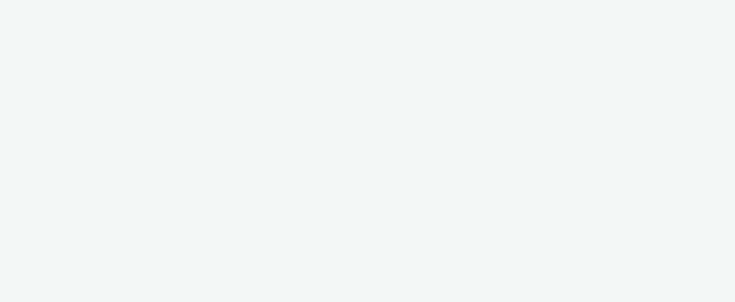
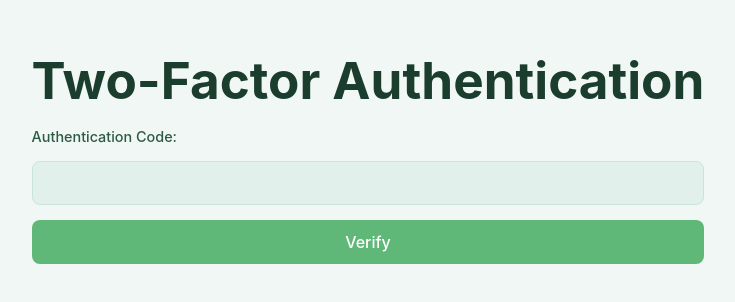
Before and after one commit to kvietelaitis/froggywallet, a React app in the folder frontend/: page /auth in a window 1280 px wide. Before the commit this address had no page. Shown: the part 234-536 px from the top of the page, without its empty margins (272-1007 px from the left). Built offline with nearby package versions, Linux system fonts and the light colour scheme; the HTML template or start-up script is replaced by a standard one.

Commit message:
Added 2FA code page

```diff
--- a/frontend/src/App.tsx
+++ b/frontend/src/App.tsx
@@ -3,6 +3,7 @@ import { BrowserRouter, Route, Routes } from 'react-router-dom'
 import LoginPage from './pages/LoginPage'
 import RegisterPage from './pages/RegisterPage'
 import HomePage from './pages/HomePage'
+import AuthPage from './pages/AuthPage'
 
 function App() {
   return (
@@ -11,6 +12,7 @@ function App() {
         <Route path="/" element={<LoginPage />} />
         <Route path="/register" element={<RegisterPage />} />
         <Route path="/home" element={<HomePage />} />
+        <Route path="/auth" element={<AuthPage />} />
       </Routes>
     </BrowserRouter>
   )
--- /dev/null
+++ b/frontend/src/pages/AuthPage.tsx
@@ -0,0 +1,47 @@
+import React, { useState } from 'react';
+import { useNavigate } from 'react-router-dom';
+
+export default function AuthPage(){
+    const [code, setCode] = useState('');
+    const [error, setError] = useState('');
+    const [loading, setLoading] = useState(false);
+    const navigate = useNavigate();
+
+    const handleSubmit = async (e: React.FormEvent) => {
+        e.preventDefault();
+        setError('');
+        setLoading(true);
+
+        // TODO:
+        // Authentication logic here
+
+        navigate('/home'); // Redirect to home page after successful 2FA
+    }
+
+    return (
+        <div className='auth-container'>
+            <main className="2fa-page">
+            <h1>Two-Factor Authentication</h1>
+            <form onSubmit={handleSubmit}>
+                {error && <p style={{ color: 'var(--color-error)' }}>{error}</p>}
+
+                <div style={{ marginBottom: '15px' }}>
+                    <label>Authentication Code:</label>
+                    <input
+                        type="text"
+                        maxLength={6}
+                        pattern="\d{6}"
+                        value={code}
+                        onChange={(e) => setCode(e.target.value)}
+                        required
+                    />
+                </div>
+
+                <button type="submit" disabled={loading}>
+                    {loading ? 'Verifying...' : 'Verify'}
+                </button>
+            </form>
+            </main>
+        </div>
+    );
+}
--- a/frontend/src/pages/LoginPage.tsx
+++ b/frontend/src/pages/LoginPage.tsx
@@ -27,7 +27,7 @@ export default function LoginPage() {
       if (response.ok) {
         // Store user data (consider using localStorage or context)
         localStorage.setItem('user', JSON.stringify(data.data));
-        navigate('/home'); // Redirect to home
+        navigate('/auth'); // Redirect to auth page
       } else {
         setError(data.message || 'Login failed');
       }
```
